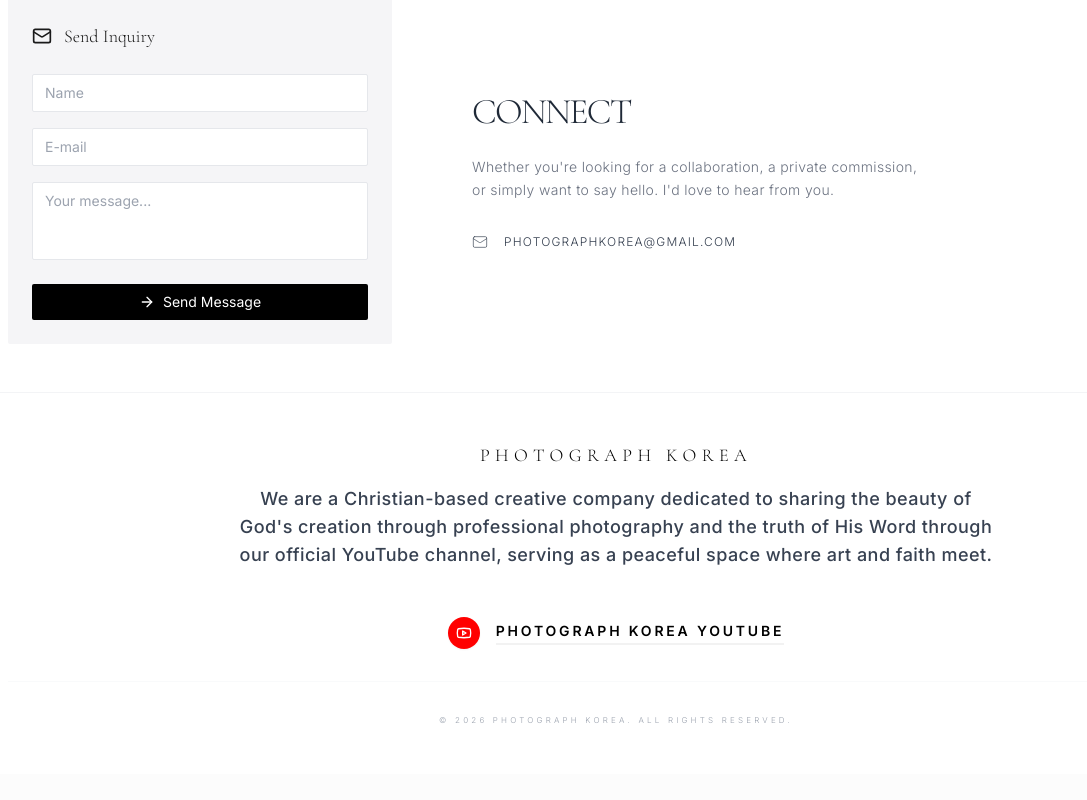
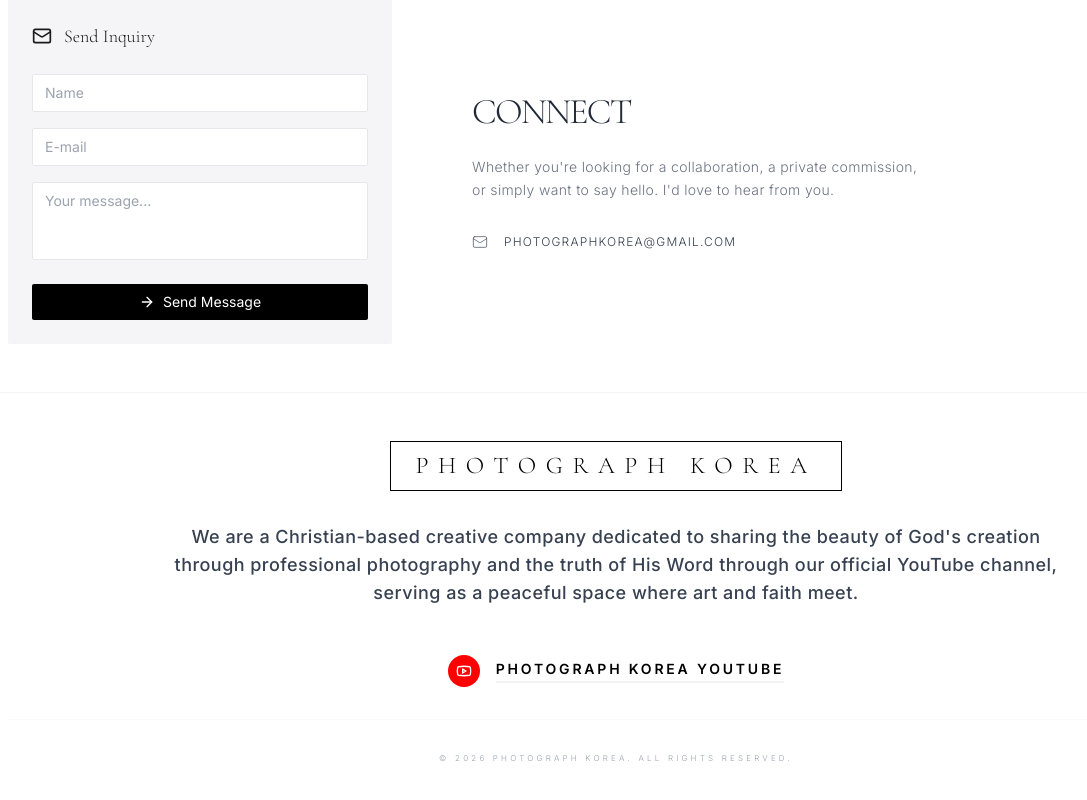
Before and after one commit to sinasim32/PhotographKorea-Web, a React (Vite) app: page / in a window 1280 px wide. Shown: the part 2036-2836 px from the top of the page, without its empty margins (24-1111 px from the left). Before the commit the page ends 2810 px from the top, so only its background shows below. Built offline with nearby package versions, Linux system fonts and the light colour scheme; no server answers; the database is empty.

Commit message:
Final Footer Brand Update: Add minimalist emblem box and black logo

```diff
--- a/src/components/Footer.tsx
+++ b/src/components/Footer.tsx
@@ -5,10 +5,12 @@ const Footer = () => {
     <footer className="py-12 bg-white text-gray-400 border-t border-gray-100">
       <div className="max-w-[1440px] mx-auto px-4 md:px-8 flex flex-col gap-8">
         {/* Main Brand & Description */}
-        <div className="flex flex-col items-center text-center max-w-3xl mx-auto">
-          <h1 className="serif text-lg font-light tracking-[0.3em] text-black uppercase mb-4">
-            PHOTOGRAPH KOREA
-          </h1>
+        <div className="flex flex-col items-center text-center max-w-4xl mx-auto">
+          <div className="border border-black px-6 py-2 mb-8">
+            <h1 className="serif text-xl md:text-2xl font-light tracking-[0.4em] text-[#000000] uppercase leading-none">
+              PHOTOGRAPH KOREA
+            </h1>
+          </div>
           <p className="text-sm md:text-lg font-medium leading-relaxed tracking-wide text-gray-700 mb-12 max-w-4xl">
             We are a Christian-based creative company dedicated to sharing the beauty of God's creation through professional photography and the truth of His Word through our official YouTube channel, serving as a peaceful space where art and faith meet.
           </p>
```
